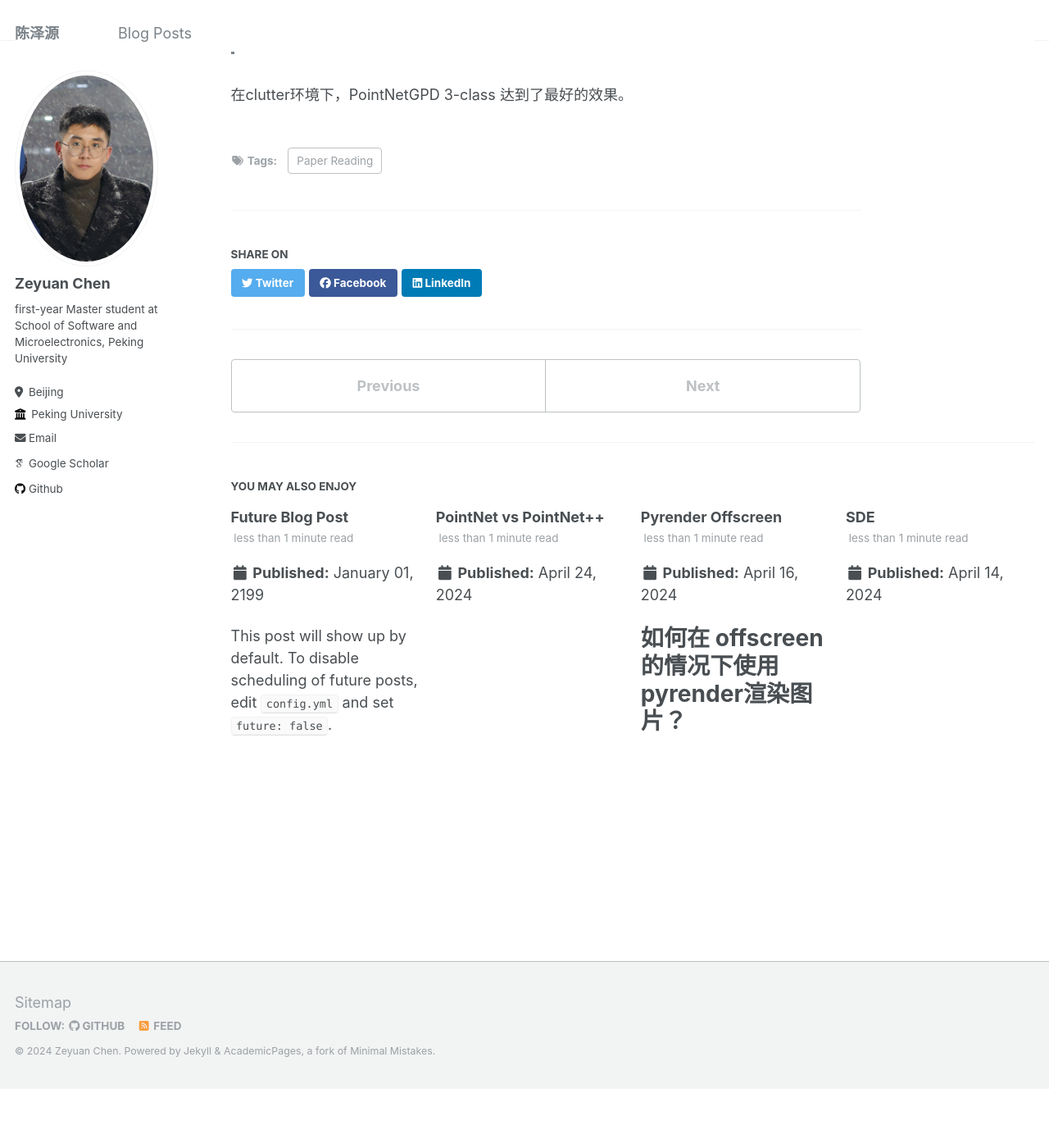
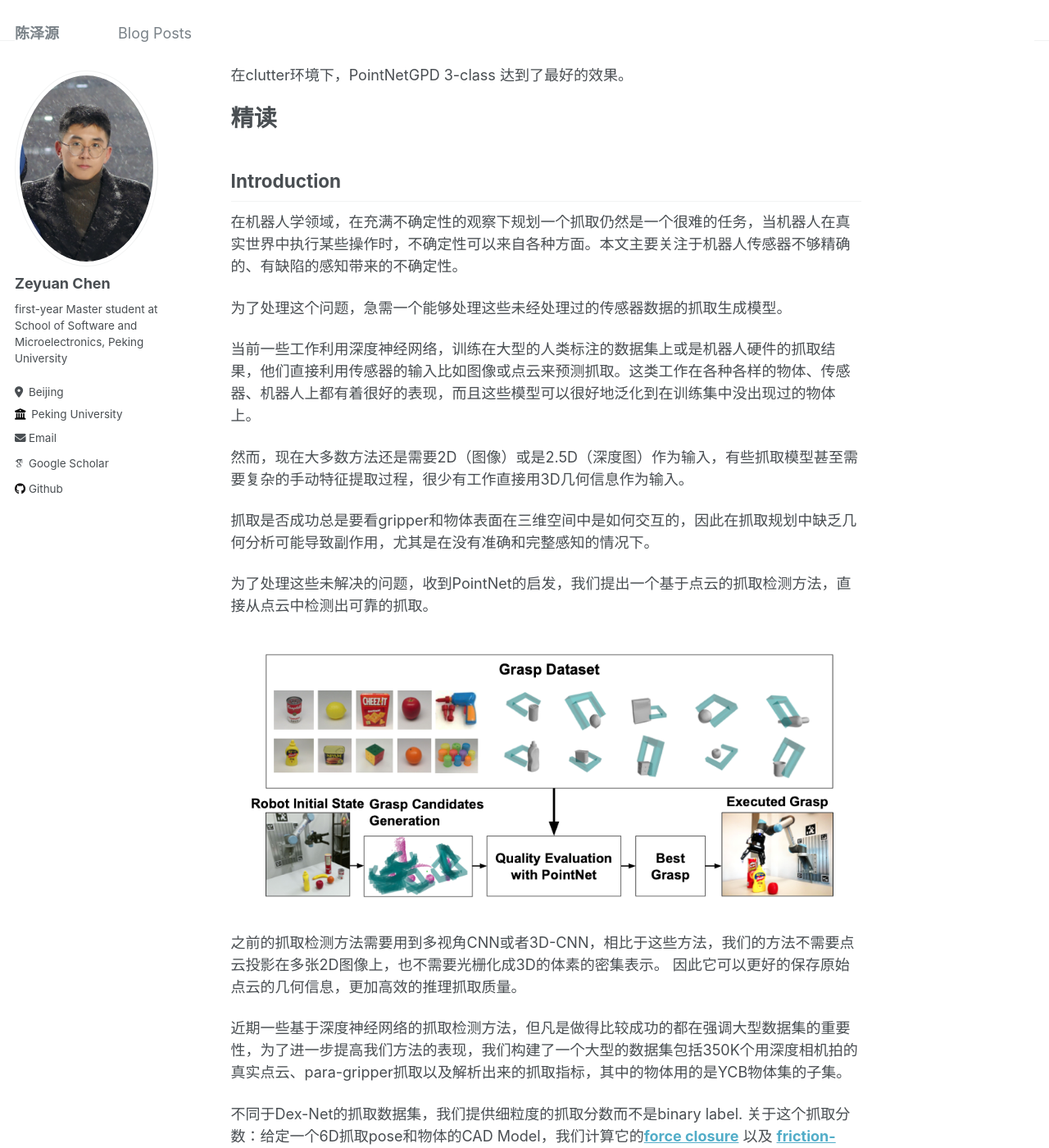
Before and after one commit to chenzyn/chenzyn.github.io, a Jekyll site: the page built from _posts/2024-04-27-paper_reading_pointnetGPD.md, in a window 1280 px wide and 1400 px high, scrolled down 3626 px. Shown: the whole window at 82% size. Built offline with Jekyll 4.4.1, drawn with Linux system fonts in a browser that asks for light colours; some web fonts are replaced; before the commit the page ends 4954 px from its top, so only the background shows below that; some of the changed text lies outside the part shown.

Commit message:
update post

```diff
--- a/_posts/2024-04-27-paper_reading_pointnetGPD.md
+++ b/_posts/2024-04-27-paper_reading_pointnetGPD.md
@@ -9,11 +9,11 @@ tags:
 **原文地址**: [arxiv](https://arxiv.org/pdf/1809.06267)
 
 略读
----
+===
 
-先看摘要：
+先看**摘要**：
 
-为了解决定位机器人抓取的问题，他们提出了一个端到端的抓取评估模型,PointNetGPD相对于此前的评估方法更加轻量化而且可以直接处理gripper内部的点云(_什么意思不清楚，下面继续看_),他们的抓取评估网络以未处理过的点云作为输入，即使在点云很稀疏的情况下依然可以捕捉到复杂的gripper和目标物体间接触区域的复杂的几何信息，他们还用YCB物体集生成了一个包括350K真实点云和抓取的大规模数据集用来训练他们的模型。他们分别在模拟环境中和真机环境下定量评估了他们模型的能力。
+为了解决定位机器人抓取的问题，他们提出了一个**端到端的抓取评估模型**,PointNetGPD相对于此前的评估方法更加轻量化而且可以直接处理gripper内部的点云(_什么意思不清楚，下面继续看_),他们的抓取评估网络以未处理过的点云作为输入，即使在点云很稀疏的情况下依然可以捕捉到复杂的gripper和目标物体间接触区域的复杂的几何信息，他们还用YCB物体集生成了一个包括**350K真实点云和抓取的大规模数据集**用来训练他们的模型。他们分别在模拟环境中和真机环境下定量评估了他们模型的能力。
 
 看paper总结的contribution：
 - 他们提出基于**PointNet**的网络架构**直接对3D点云进行几何分析来验证抓取质量**，对比其他基于CNN的方法，他们的方法可以更好的利用深度图中的3D几何信息而不需要手动提取特征，并且还可以保证相对较小的参数量来得到更高的学习和推理效率。他们还发现即使在点云很稀疏的情况下PointNetGPD也能work的很好，这说明PointNetGPD有处理不太完美的传感器数据。
@@ -31,10 +31,6 @@ tags:
 他们表示抓取质量为 $$Q(s, g) \rightarrow R$$，值得注意的是得到 $$Q$$ 需要的是准确的物体状态而不是点云的，并且抓取质量表示也不是binary label，而是一个连续的量。
 
 这篇paper的目标是，给定gripper的pose $$g$$ 以及传感器观察到的 $$P$$，学到一个抓取质量的度量 $$Q_{\theta}(P, g) \in {c_0, c_1, ...}$$ 来从点云中预测抓取质量. 其中 $$\theta$$ 表示我们抓取评估网络的参数. $$c_0, c_1, ...$$ 是代表抓取 $$g$$ 质量的label，可以被分配给任何一个gt的质量指标 $$Q(s, g)$$.
-
-
-
-
 
 
 再看结果：
@@ -73,3 +69,31 @@ tags:
 > **Completion rate** : clutter中被抓走物体数量所占比例
 
 在clutter环境下，PointNetGPD 3-class 达到了最好的效果。
+
+精读
+===
+
+Introduction
+---
+
+在机器人学领域，在充满不确定性的观察下规划一个抓取仍然是一个很难的任务，当机器人在真实世界中执行某些操作时，不确定性可以来自各种方面。本文主要关注于机器人传感器不够精确的、有缺陷的感知带来的不确定性。
+
+为了处理这个问题，急需一个能够处理这些未经处理过的传感器数据的抓取生成模型。
+
+当前一些工作利用深度神经网络，训练在大型的人类标注的数据集上或是机器人硬件的抓取结果，他们直接利用传感器的输入比如图像或点云来预测抓取。这类工作在各种各样的物体、传感器、机器人上都有着很好的表现，而且这些模型可以很好地泛化到在训练集中没出现过的物体上。
+
+然而，现在大多数方法还是需要2D（图像）或是2.5D（深度图）作为输入，有些抓取模型甚至需要复杂的手动特征提取过程，很少有工作直接用3D几何信息作为输入。
+
+抓取是否成功总是要看gripper和物体表面在三维空间中是如何交互的，因此在抓取规划中缺乏几何分析可能导致副作用，尤其是在没有准确和完整感知的情况下。
+
+为了处理这些未解决的问题，收到PointNet的启发，我们提出一个基于点云的抓取检测方法，直接从点云中检测出可靠的抓取。
+
+![All illustration](/images/2024-05-01-4.png)
+
+之前的抓取检测方法需要用到多视角CNN或者3D-CNN，相比于这些方法，我们的方法不需要点云投影在多张2D图像上，也不需要光栅化成3D的体素的密集表示。
+因此它可以更好的保存原始点云的几何信息，更加高效的推理抓取质量。
+
+近期一些基于深度神经网络的抓取检测方法，但凡是做得比较成功的都在强调大型数据集的重要性，为了进一步提高我们方法的表现，我们构建了一个大型的数据集包括350K个用深度相机拍的真实点云、para-gripper抓取以及解析出来的抓取指标，其中的物体用的是YCB物体集的子集。
+
+不同于Dex-Net的抓取数据集，我们提供细粒度的抓取分数而不是binary label.
+关于这个抓取分数：给定一个6D抓取pose和物体的CAD Model，我们计算它的**[force closure](https://ieeexplore.ieee.org/stamp/stamp.jsp?tp=&arnumber=1087483)** 以及 **[friction-less grasp wrench space analysis (GWS)](https://link.springer.com/article/10.1007/BF02187843)**
```
Also changed, not shown: _posts/2024-05-04-CS231A.md (added, +9 -0 lines), images/2024-05-01-4.png (added).
